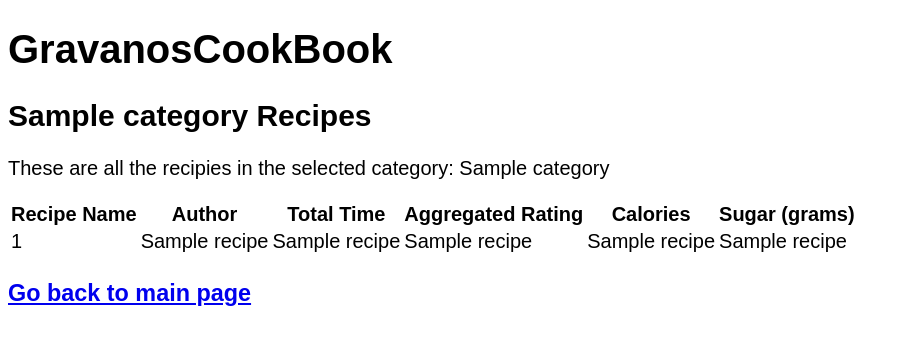
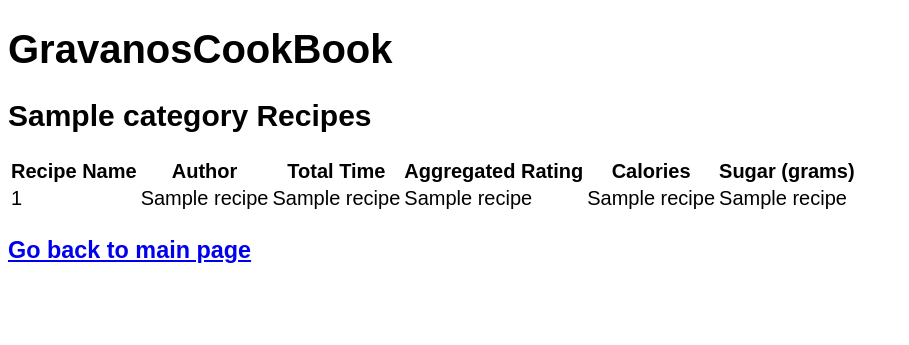
Before and after one commit to jonghyun-joann-lee/cs4111-Cookbook, a Flask app: template templates/category_recipes.html in a window 1280 px wide. Shown: the top 345 px of the page, without its empty margins (0-909 px from the left). Run offline with Flask 3, Linux system fonts and the light colour scheme; the template is opened without the code that fills it: most values are stand-ins (such as "Sample title", 1, 10 or a date in 2020); parts of the project's set-up code (start-up, migrations or seed data) failed here and were passed over.

Commit message:
Fixed minor errors

```diff
--- a/server.py
+++ b/server.py
@@ -218,7 +218,10 @@ def category(category_name):
     time = result["totaltime"] # totaltime is integer in minutes
     hours = int(time // 60) # want to convert to ~ hr ~ min
     mins = int(time % 60)
-    formatted_time = f"{hours} hr {mins} min"
+    if hours > 0:
+      formatted_time = f"{hours} hr {mins} min"
+    else:
+      formatted_time = f"     {mins} min"
     recipes_in_category.append((result["recipename"], result["displayname"], formatted_time, result["aggregatedrating"], result["calories"], result["sugar"]))
   cursor.close()
 
--- a/templates/category_recipes.html
+++ b/templates/category_recipes.html
@@ -13,10 +13,7 @@
 
 <body>
   <h1>GravanosCookBook</h1>
-
   <h2>{{category}} Recipes</h2>
-  <p>These are all the recipies in the selected category: {{category}}</p>
-
   {% if recipes %}
     <table>
         <tr>
@@ -40,7 +37,7 @@
         {% endfor %}
     </table>
   {% else %}
-    <p>There are no recipes added to this category yet</p>
+    <p>There are no recipes added to this category yet.</p>
   {% endif %}
 
   <h3><a href="/">Go back to main page</a></h3>
```
Also changed, not shown: README.txt.
